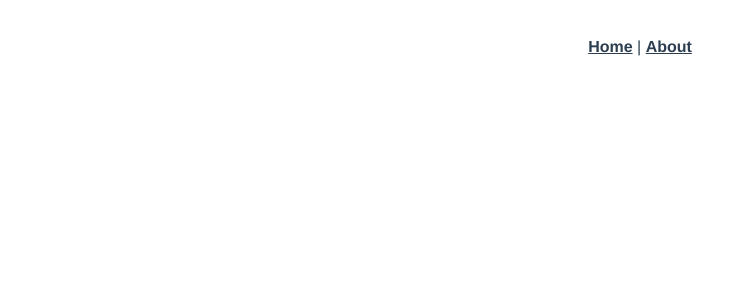
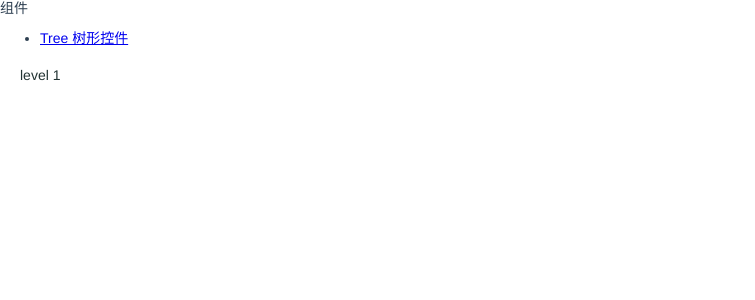
Before and after one commit to guilixie/vue-wheels, a Vue app: page /#/tree in a window 1280 px wide. Shown: the top 300 px of the page, without its empty margins (0-755 px from the left). Built offline with nearby package versions, Linux system fonts and the light colour scheme.

Commit message:
:sparkles: continue

```diff
--- a/package.json
+++ b/package.json
@@ -8,6 +8,7 @@
     "lint": "vue-cli-service lint"
   },
   "dependencies": {
+    "normalize.css": "^8.0.1",
     "vue": "^2.6.6",
     "vue-router": "^3.0.1",
     "vuex": "^3.0.1"
--- /dev/null
+++ b/src/App.scss
@@ -0,0 +1,19 @@
+html,
+body {
+    margin: 0;
+    padding: 0;
+    height: 100%;
+}
+
+#app {
+    font-family: 'Avenir', Helvetica, Arial, sans-serif;
+    -webkit-font-smoothing: antialiased;
+    -moz-osx-font-smoothing: grayscale;
+    color: #2c3e50;
+    font-size: 14px;
+}
+
+.box-all {
+    box-sizing: border-box;
+    height: 100%;
+}
--- a/src/App.vue
+++ b/src/App.vue
@@ -1,29 +1,15 @@
 <template>
-	<div id="app">
-		<div id="nav">
-			<router-link to="/">Home</router-link> |
-			<router-link to="/about">About</router-link>
-		</div>
-		<router-view />
+	<div id="app" class="box-all">
+		<layout></layout>
 	</div>
 </template>
 
-<style lang="scss">
-#app {
-	font-family: 'Avenir', Helvetica, Arial, sans-serif;
-	-webkit-font-smoothing: antialiased;
-	-moz-osx-font-smoothing: grayscale;
-	text-align: center;
-	color: #2c3e50;
-}
-#nav {
-	padding: 30px;
-	a {
-		font-weight: bold;
-		color: #2c3e50;
-		&.router-link-exact-active {
-			color: #42b983;
-		}
+<script>
+import Layout from '@/views/layout/Layout'
+export default {
+	name: 'App',
+	components: {
+		Layout
 	}
 }
-</style>
+</script>
--- a/src/components/Tree.vue
+++ b/src/components/Tree/index.vue
@@ -1,6 +1,6 @@
 <template>
 	<ul class="tree-node">
-		<li class="tree-node--wrap" v-for="(item, index) in tree" :key="index" v-show="!item.hide">
+		<li class="tree-node--wrap" v-for="(item, index) in data" :key="index" v-show="!item.hide">
 			<div
 				class="tree-node--content"
 				:class="{
--- a/src/main.js
+++ b/src/main.js
@@ -2,6 +2,9 @@ import Vue from 'vue'
 import App from './App.vue'
 import router from './router'
 import store from './store'
+
+import 'normalize.css'
+import './App.scss'
 
 Vue.config.productionTip = false
 
--- a/src/router.js
+++ b/src/router.js
@@ -1,6 +1,5 @@
 import Vue from 'vue'
 import Router from 'vue-router'
-import Home from './views/Home.vue'
 
 Vue.use(Router)
 
@@ -8,16 +7,15 @@ export default new Router({
 	routes: [
 		{
 			path: '/',
-			name: 'home',
-			component: Home
+			redirect: '/tree'
 		},
 		{
-			path: '/about',
-			name: 'about',
+			path: '/tree',
+			name: 'tree-demo',
 			// route level code-splitting
 			// this generates a separate chunk (about.[hash].js) for this route
 			// which is lazy-loaded when the route is visited.
-			component: () => import(/* webpackChunkName: "about" */ './views/About.vue')
+			component: () => import(/* webpackChunkName: "tree-demo" */ './views/tree/index.vue')
 		}
 	]
 })
--- a/src/views/About.vue
+++ /dev/null
@@ -1,5 +0,0 @@
-<template>
-	<div class="about">
-		<h1>This is an about page</h1>
-	</div>
-</template>
--- a/src/views/Home.vue
+++ /dev/null
@@ -1,12 +0,0 @@
-<template>
-	<div class="home">
-		<img alt="Vue logo" src="../assets/logo.png" />
-	</div>
-</template>
-
-<script>
-export default {
-	name: 'home',
-	components: {}
-}
-</script>
--- /dev/null
+++ b/src/views/layout/Layout.vue
@@ -0,0 +1,27 @@
+<template>
+	<div class="main-layout">
+		<div class="left-content">
+			<side-nav></side-nav>
+		</div>
+		<div class="right-content">
+			<router-view></router-view>
+		</div>
+	</div>
+</template>
+<script>
+import SideNav from './SideNav'
+export default {
+	name: 'Layout',
+	components: {
+		SideNav
+	}
+}
+</script>
+<style lang="scss" scoped>
+.main-layout {
+}
+.left-content {
+}
+.right-content {
+}
+</style>
--- /dev/null
+++ b/src/views/layout/SideNav.vue
@@ -0,0 +1,26 @@
+<template>
+	<div class="side-nav">
+		<div class="nav-title">组件</div>
+		<ul class="nav-wrap">
+			<li class="nav-item" v-for="(item, idx) in components" :key="idx">
+				<router-link :to="item.path">{{ `${item.name} ${item.label}` }}</router-link>
+			</li>
+		</ul>
+	</div>
+</template>
+<script>
+export default {
+	name: 'SideNav',
+	data() {
+		return {
+			components: [
+				{
+					label: '树形控件',
+					name: 'Tree',
+					path: '/tree'
+				}
+			]
+		}
+	}
+}
+</script>
--- /dev/null
+++ b/src/views/tree/index.vue
@@ -0,0 +1,24 @@
+<template>
+	<div class="tree-demo">
+		<tree :data="data"></tree>
+	</div>
+</template>
+
+<script>
+import Tree from '@/components/Tree'
+export default {
+	name: 'tree-demo',
+	components: { Tree },
+	data() {
+		return {
+			data: [
+				{
+					label: 'level 1',
+					icon: { name: '', color: '' },
+					children: [{ label: 'level 2', icon: { name: '', color: '' } }]
+				}
+			]
+		}
+	}
+}
+</script>
```
Also changed, not shown: src/views/TreeDemo.vue (deleted, +0 -18 lines), 2 other files (tests, documents, lock files or other folders).
